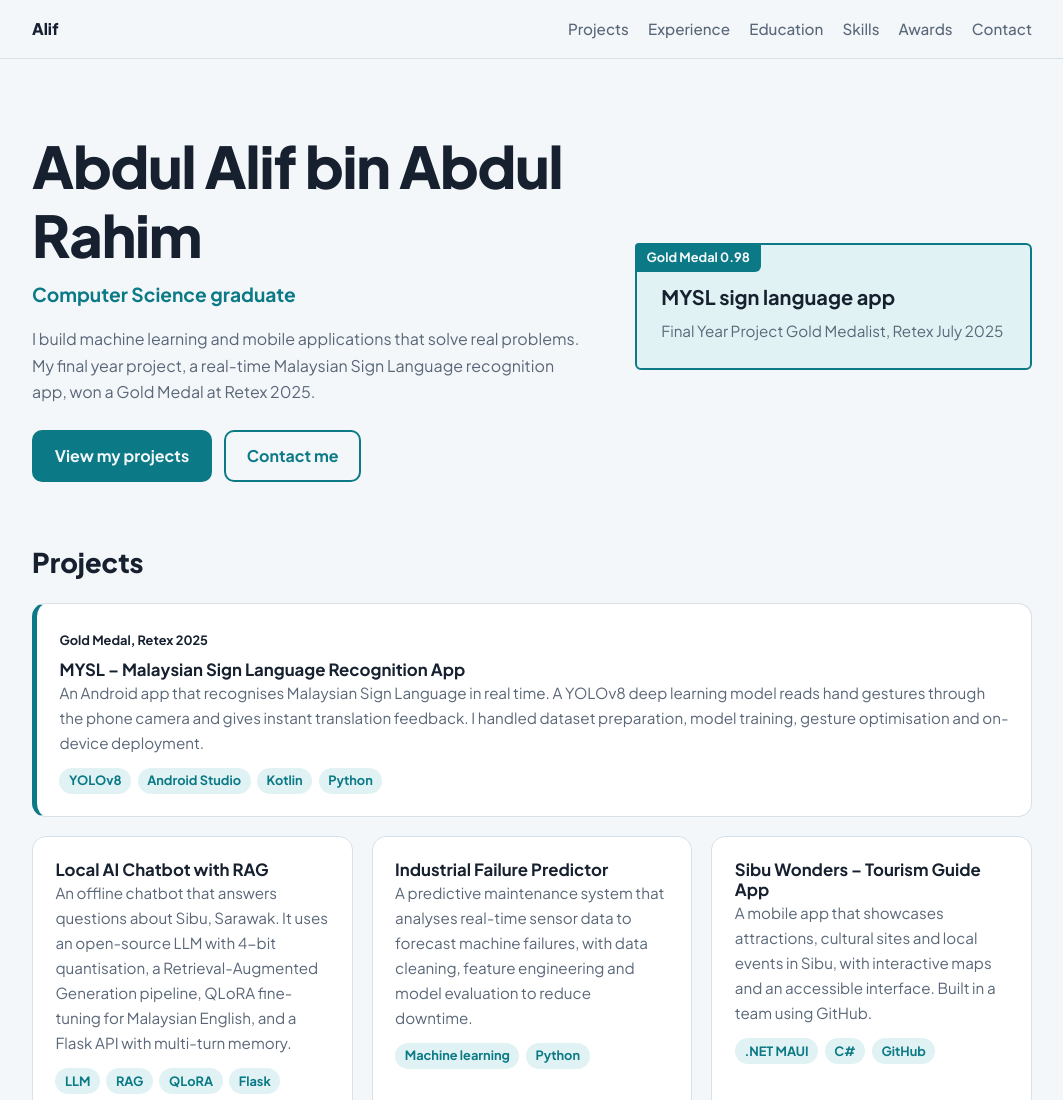
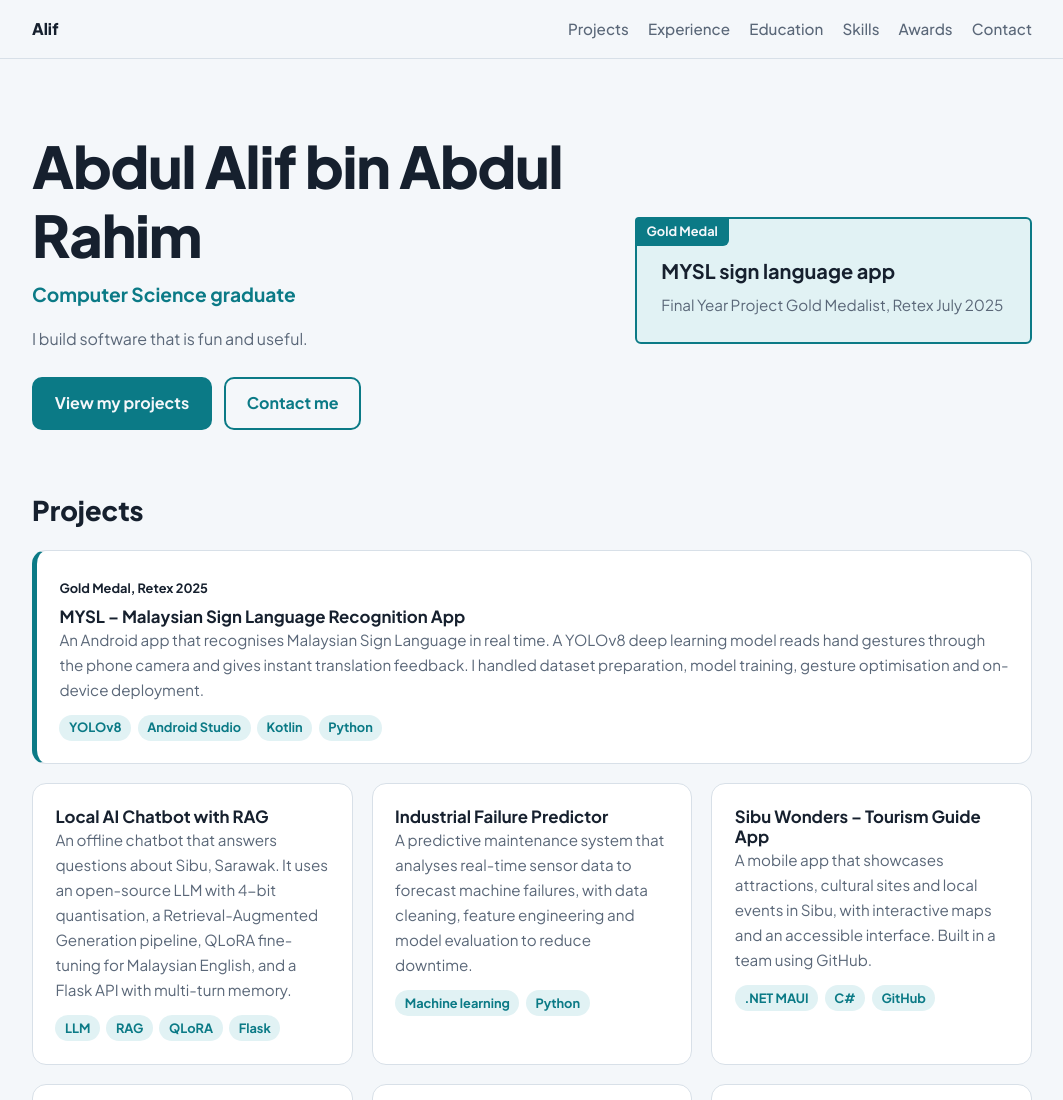
Before and after one commit to IsthisAlif/Alif-Portfolio, a plain HTML site: page index.html in a window 1280 px wide. Shown: the top 1100 px of the page, without its empty margins (108-1171 px from the left). Drawn offline with Linux system fonts and the light colour scheme.

Commit message:
customize text content

```diff
--- a/index.html
+++ b/index.html
@@ -39,8 +39,7 @@
       <h1>Abdul Alif bin Abdul Rahim</h1>
       <p class="role">Computer Science graduate</p>
       <p class="intro">
-        I build machine learning and mobile applications that solve real problems.
-        My final year project, a real-time Malaysian Sign Language recognition app, won a Gold Medal at Retex 2025.
+        I build software that is fun and useful.
       </p>
       <div class="buttons">
         <a class="btn primary" href="#projects">View my projects</a>
@@ -50,7 +49,7 @@
 
     <!-- Highlight box: change the text freely -->
     <div class="detect">
-      <span class="label">Gold Medal 0.98</span>
+      <span class="label">Gold Medal</span>
       <strong>MYSL sign language app</strong>
       <span>Final Year Project Gold Medalist, Retex July 2025</span>
     </div>
```
